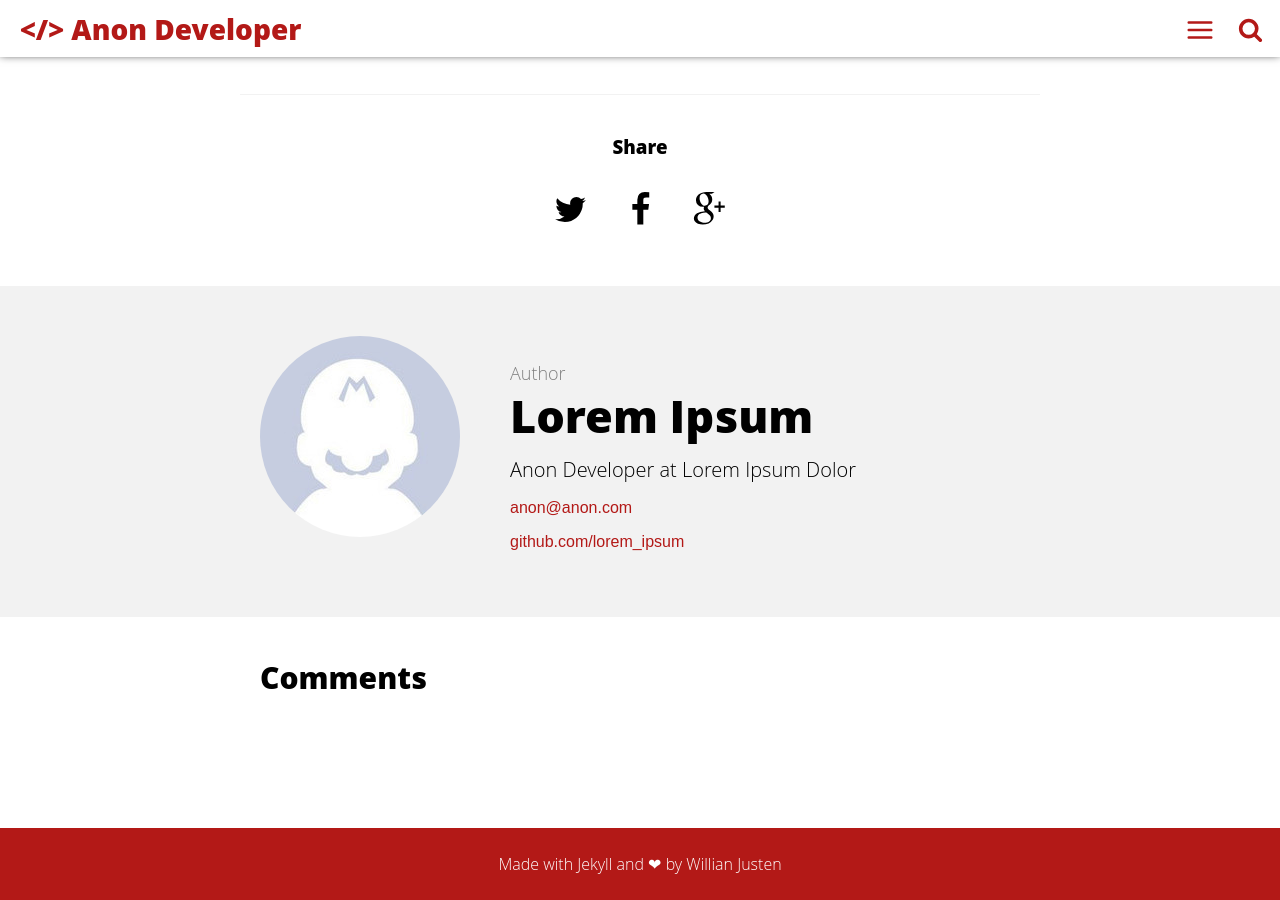
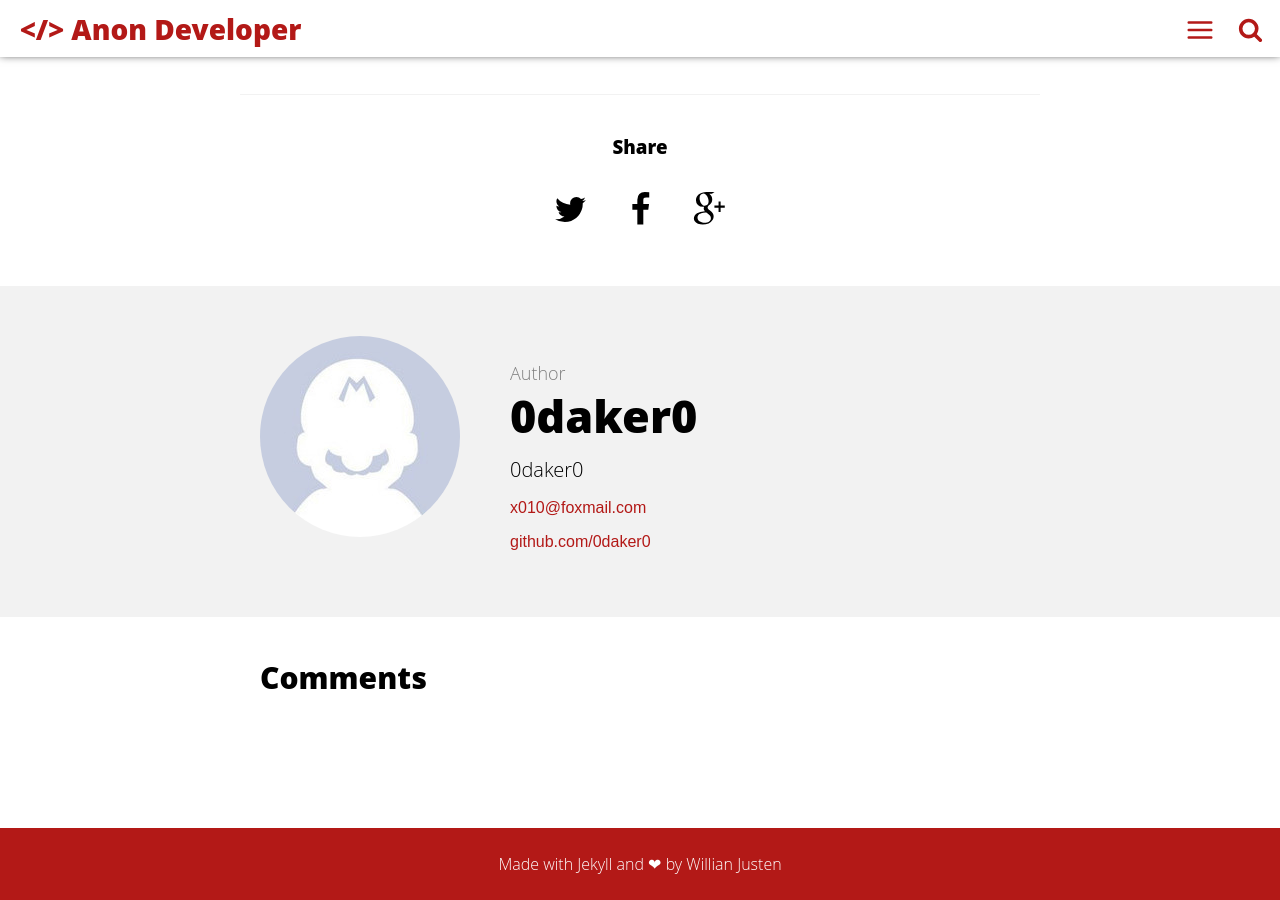
Before and after one commit to 0daker0/0daker0.github.io, a Jekyll site: the page built from _posts/2016-05-08-welcome-to-jekyll.md, in a window 1280 px wide and 900 px high, scrolled down 1092 px. Built offline with Jekyll 4.4.1, drawn with Linux system fonts in a browser that asks for light colours; comment, search, counter and statistics services are not loaded.

Commit message:
edit 20190404

```diff
--- a/_config.yml
+++ b/_config.yml
@@ -2,16 +2,16 @@
 title: Willian Justen - Desenvolvedor Front End
 description: A blog about lorem ipsum dolor sit amet
 baseurl: "/" # the subpath of your site, e.g. /blog
-url: "https://willianjusten.com.br" # the base hostname & protocol for your site e.g. http://willianjusten.com.br
+url: "https://www.daker.dev" # the base hostname & protocol for your site e.g. http://willianjusten.com.br
 
 # User settings
-username: Lorem Ipsum
-user_description: Anon Developer at Lorem Ipsum Dolor
-email: anon@anon.com
-twitter_username: lorem_ipsum
-github_username:  lorem_ipsum
-gplus_username:  lorem_ipsum
-disqus_username: lorem_ipsum
+username: 0daker0
+user_description: 0daker0
+email: x010@foxmail.com
+twitter_username: 0daker0
+github_username:  0daker0
+gplus_username:  0daker0
+disqus_username: 0daker0
 
 # Build settings
 markdown: kramdown
--- a/src/styl/_header.styl
+++ b/src/styl/_header.styl
@@ -27,7 +27,7 @@ $bg
 			transition all .4s
 			content '</> AD'
 			+above(cut)
-				content '</> Anon Developer'
+				content '</> 法律'
 
 // Header Post
 .header-post
```
